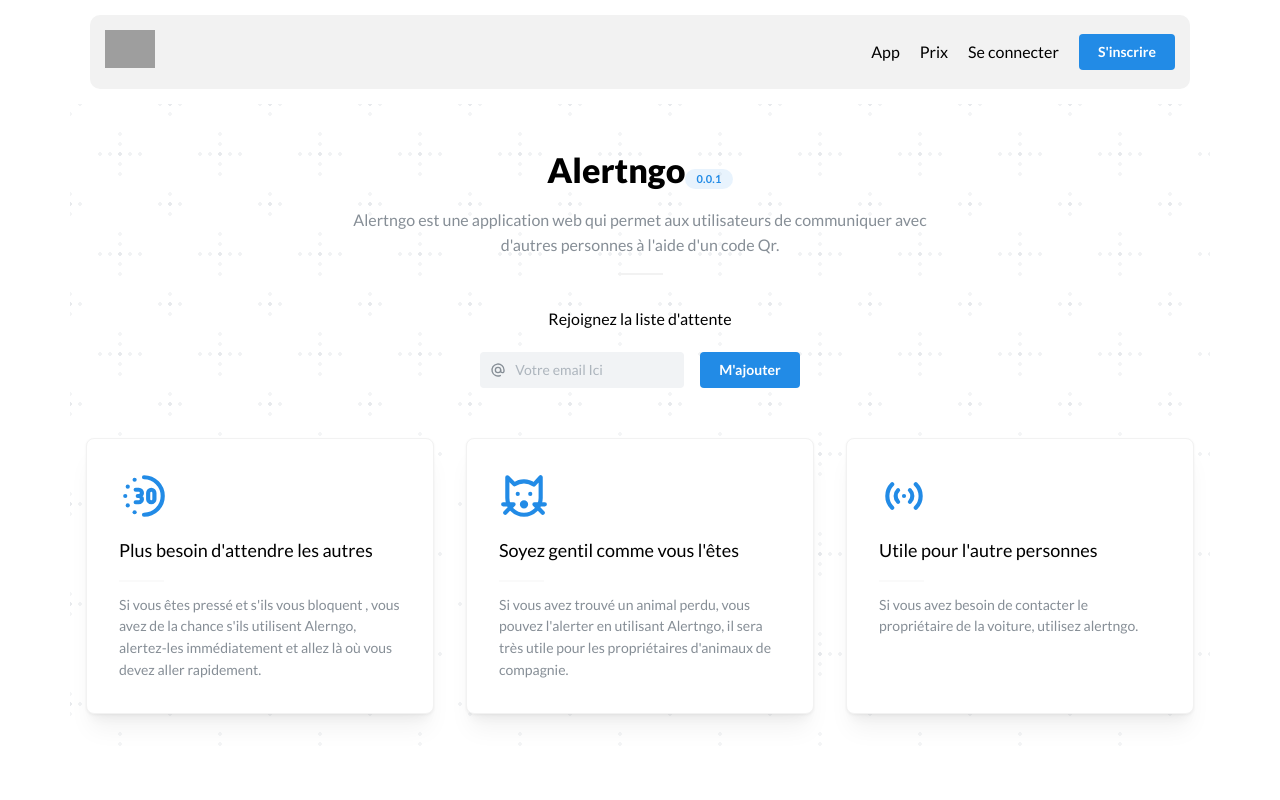
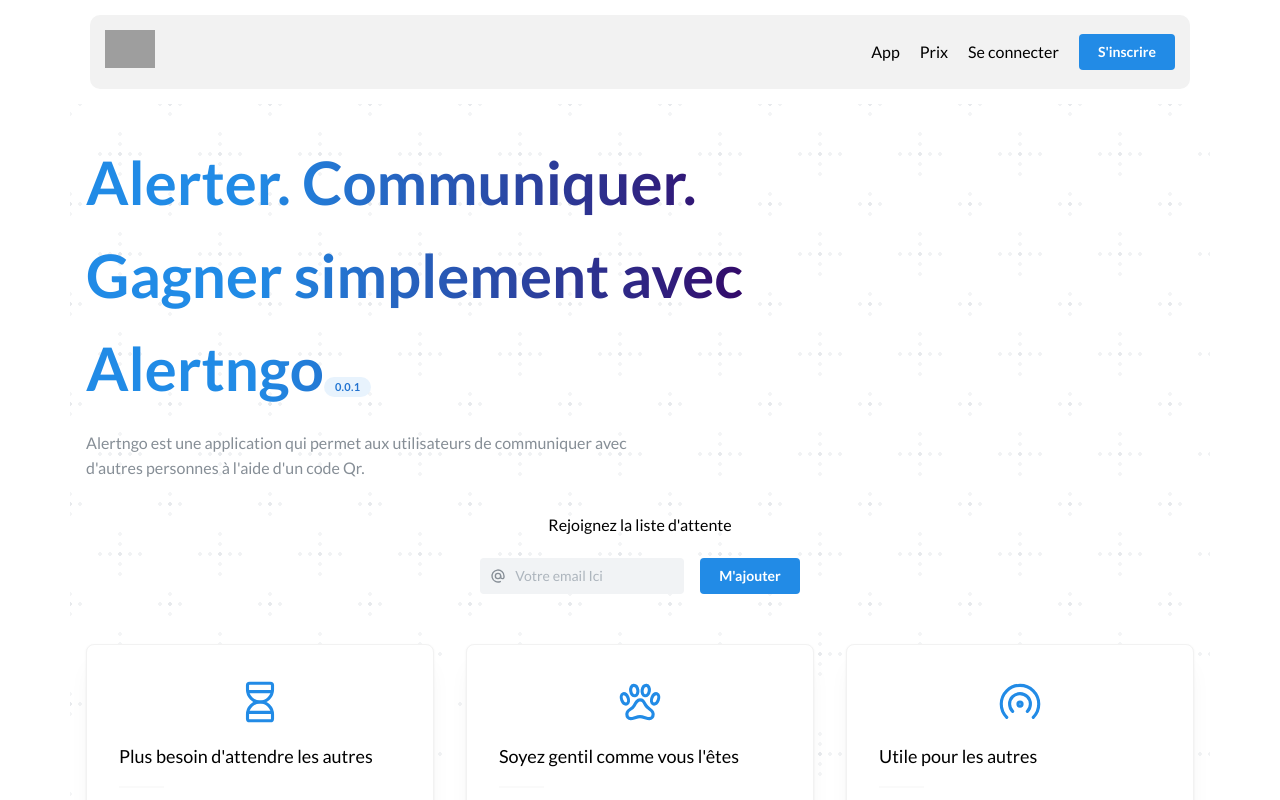
Before and after one commit to AlertnGo/alertngo, a Next.js app: page /components/Features/features in a window 1280 px wide. Shown: the top 800 px of the page. Built offline with nearby package versions, Linux system fonts and the light colour scheme; grey boxes are pictures that could not be loaded.

Commit message:
Update icons and styles in Features component and price page

```diff
--- a/pages/components/Features/features.js
+++ b/pages/components/Features/features.js
@@ -14,9 +14,9 @@
 } from "@mantine/core";
 import {
   IconAt,
-  IconTimeDuration30,
-  IconCat,
-  IconAccessPoint,
+  IconBroadcast,
+  IconPaw,
+  IconHourglass,
 } from "@tabler/icons-react";
 import styles from "./featuresCards.module.scss";
 
@@ -25,19 +25,19 @@
     title: "Plus besoin d'attendre les autres",
     description:
       "Si vous êtes pressé et s'ils vous bloquent , vous avez de la chance s'ils utilisent Alerngo, alertez-les immédiatement et allez là où vous devez aller rapidement.",
-    icon: IconTimeDuration30,
+    icon: IconHourglass,
   },
   {
     title: "Soyez gentil comme vous l'êtes",
     description:
       "Si vous avez trouvé un animal perdu, vous pouvez l'alerter en utilisant Alertngo, il sera très utile pour les propriétaires d'animaux de compagnie.",
-    icon: IconCat,
+    icon: IconPaw,
   },
   {
-    title: "Utile pour l'autre  personnes ",
+    title: "Utile pour les autres",
     description:
       "Si vous avez besoin de contacter le propriétaire de la voiture, utilisez alertngo. ",
-    icon: IconAccessPoint,
+    icon: IconBroadcast,
   },
 ];
 
@@ -52,8 +52,8 @@
       padding="xl"
     >
       <feature.icon
-        style={{ width: rem(50), height: rem(50) }}
-        stroke={2}
+        style={{ width: rem(50), height: rem(50), margin: "0 auto" }}
+        stroke={1.5}
         color={theme.colors.blue[6]}
       />
       <Text fz="lg" fw={500} className={styles.cardTitle} mt="md">
@@ -67,22 +67,16 @@
 
   return (
     <Container className={styles.container} size="lg" py="xl">
-      <Title order={1} className={styles.title} ta="center" mt="sm" mx="sm">
-        Alertngo
+      <h1 className={styles.title}>
+        Alerter. Communiquer. Gagner simplement avec Alertngo
         <Badge color="blue" variant="light">
           0.0.1
         </Badge>
-      </Title>
+      </h1>
 
-      <Text
-        c="dimmed"
-        className={styles.description}
-        ta="center"
-        mt="md"
-        mb="xl"
-      >
-        Alertngo est une application web qui permet aux utilisateurs de
-        communiquer avec d'autres personnes à l'aide d'un code Qr.
+      <Text c="dimmed" className={styles.description} mt="md" mb="xl">
+        Alertngo est une application qui permet aux utilisateurs de communiquer
+        avec d'autres personnes à l'aide d'un code Qr.
       </Text>
 
       <Text align="center" mb={20}>
--- a/pages/components/Features/featuresCards.module.scss
+++ b/pages/components/Features/featuresCards.module.scss
@@ -24,28 +24,22 @@
 }
 
 .title {
-  font-size: 34px;
-  font-weight: 900;
+  width: 60%;
+  font-size: 60px;
+  font-weight: 600;
+
+  -webkit-background-clip: text;
+  -webkit-text-fill-color: transparent;
+  animation: GradientAnimation 10s ease infinite;
 
   @media (max-width: 900px) {
-    font-size: 24px;
+    width: 100%;
+    font-size: 34px;
   }
 }
 
 .description {
   max-width: 600px;
-  margin: auto;
-
-  &::after {
-    content: "";
-    display: block;
-    background-color: var(--lightwhite);
-    width: 45px;
-    height: 2px;
-    margin-top: var(--gap);
-    margin-left: auto;
-    margin-right: auto;
-  }
 }
 
 .card {
@@ -62,3 +56,16 @@
     margin-top: var(--gap);
   }
 }
+
+@keyframes GradientAnimation {
+  0% {
+    background: linear-gradient(to right, #218be6 0%, #330867 100%);
+    -webkit-background-clip: text;
+    -webkit-text-fill-color: transparent;
+  }
+  100% {
+    background: linear-gradient(to right, #218be6 25%, #330867 100%);
+    -webkit-background-clip: text;
+    -webkit-text-fill-color: transparent;
+  }
+}
--- a/pages/price.module.scss
+++ b/pages/price.module.scss
@@ -5,15 +5,14 @@
   .priceContainer {
     padding: var(--gap);
     gap: var(--gap);
-    width: 60%;
     display: flex;
     flex-direction: row;
     align-items: flex-start;
     justify-content: center;
 
     .priceCard {
-      height: 400px;
-      width: 300px;
+      height: 500px;
+      width: 320px;
       display: flex;
       flex-direction: column;
       align-items: center;
```
Also changed, not shown: pages/price.js (+14 -2 lines).
